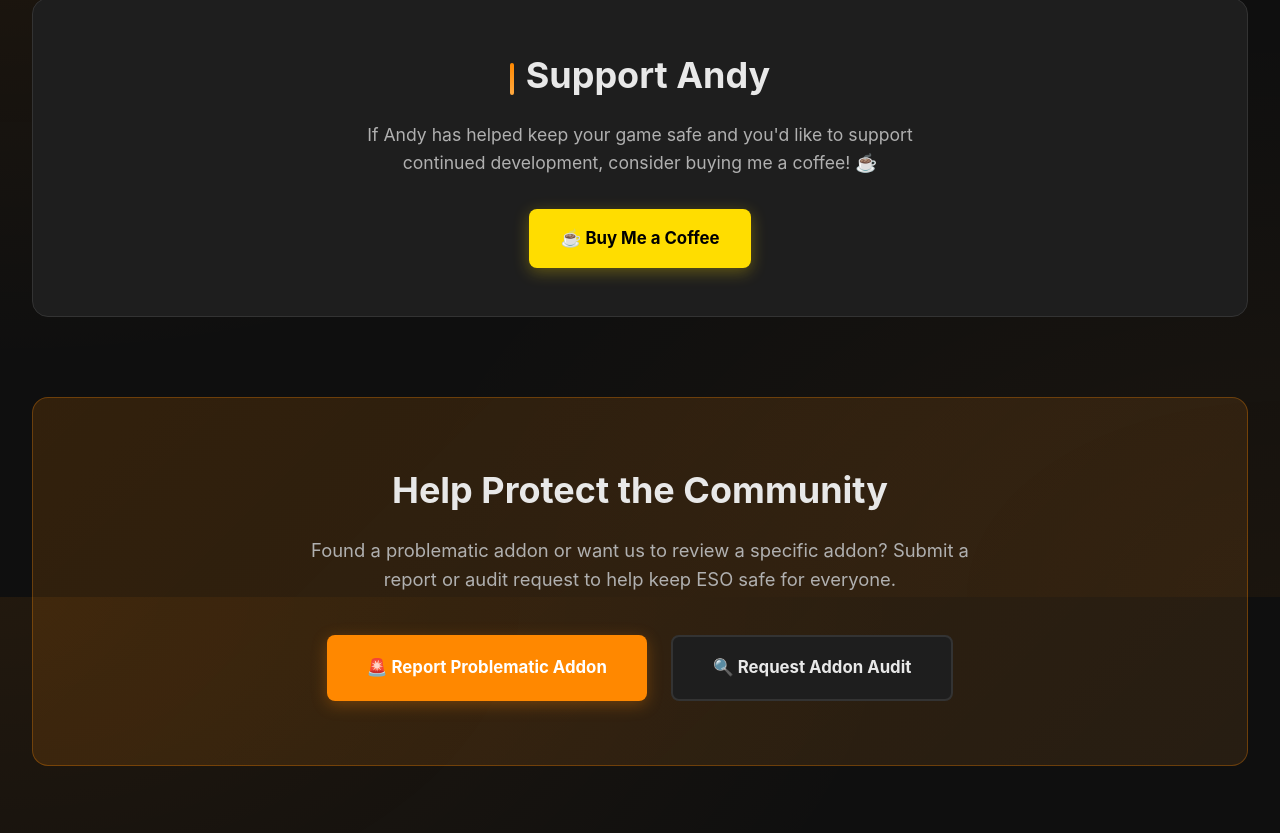
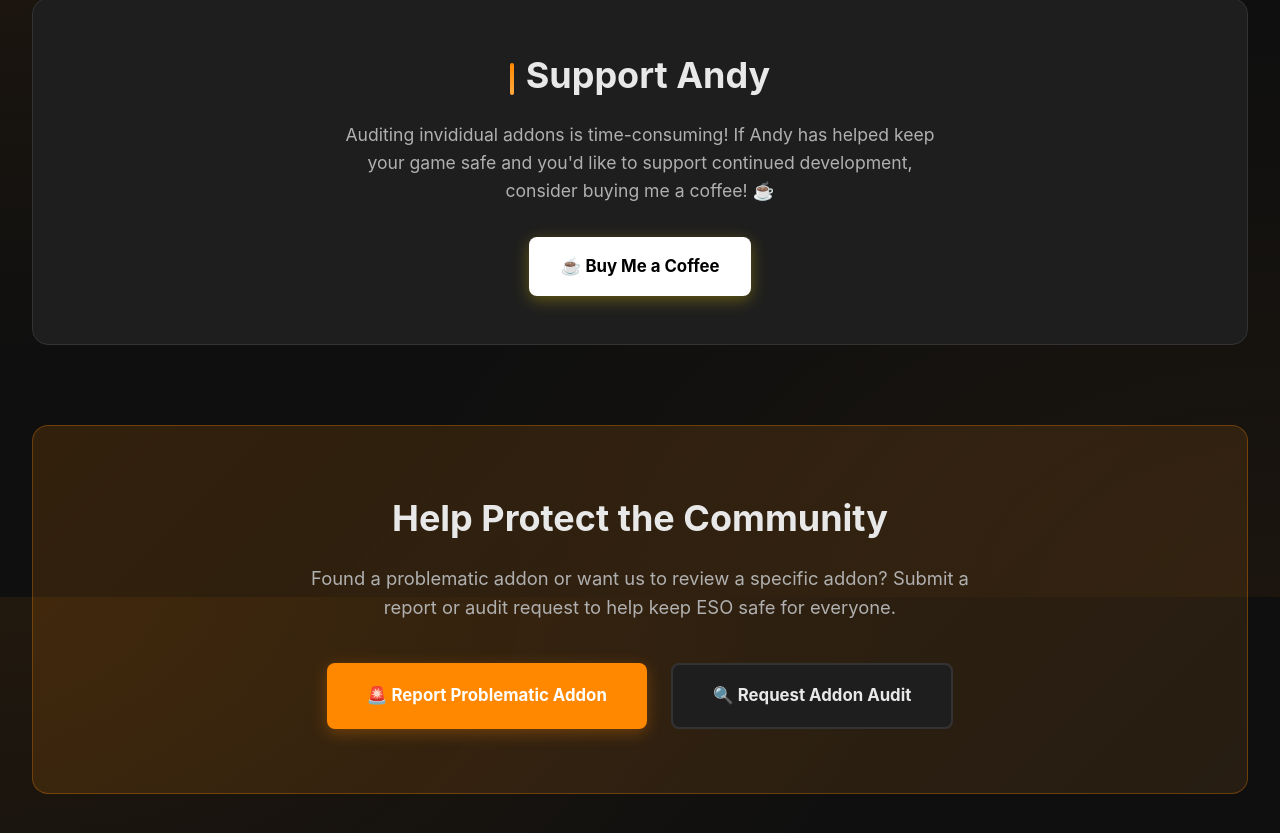
Before and after one commit to adefee/Andy-ESO, a website: page docs/index.html in a window 1280 px wide. Shown: the part 2603-3436 px from the top of the page. Drawn offline with Linux system fonts and the light colour scheme.

Commit message:
add issue templates, audit notes

```diff
--- a/docs/index.html
+++ b/docs/index.html
@@ -656,7 +656,7 @@
             align-items: center;
             gap: 0.75rem;
             padding: 1rem 2rem;
-            background: #FFDD00;
+            background: #FFFFFF;
             color: #000;
             text-decoration: none;
             border-radius: var(--radius-sm);
@@ -998,7 +998,7 @@
         <section id="coffee" class="coffee-section">
             <h2>Support Andy</h2>
             <p>
-                If Andy has helped keep your game safe and you'd like to support continued development, consider buying me a coffee! ☕
+                Auditing invididual addons is time-consuming! If Andy has helped keep your game safe and you'd like to support continued development, consider buying me a coffee! ☕
             </p>
             <a href="https://buymeacoffee.com/adefee" class="coffee-button" target="_blank">
                 ☕ Buy Me a Coffee
```
